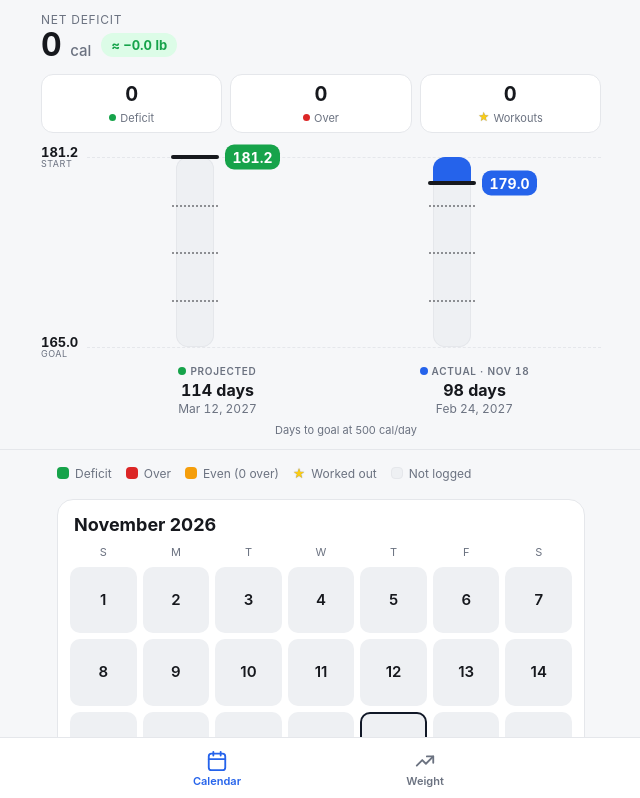
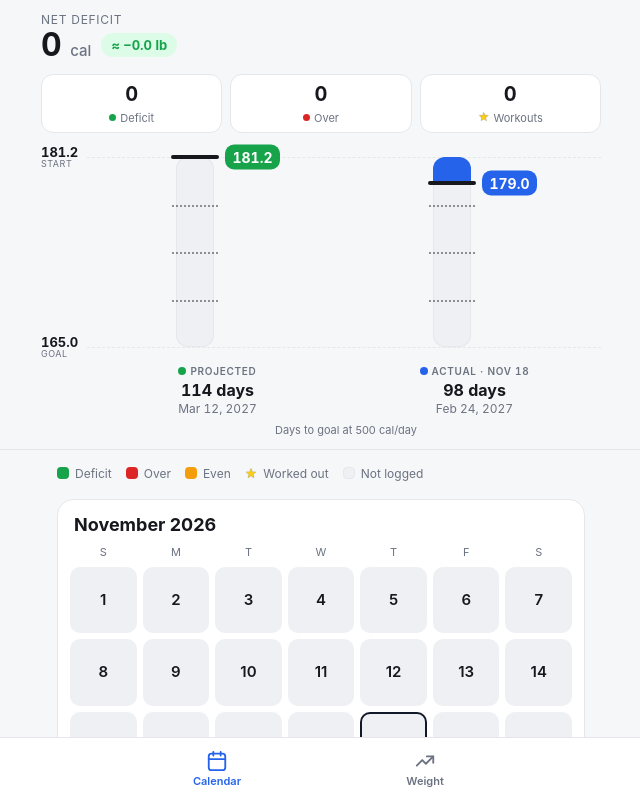
Before and after one commit to jtspeck22-blip/test-, a plain HTML site: page index.html in a window 1280 px wide. Shown: the top 798 px of the page, without its empty margins (319-959 px from the left). Drawn offline with Linux system fonts and the light colour scheme.

Commit message:
Simplify Even legend label
Co-Authored-By: Claude Opus 5.5 <noreply@anthropic.com>
Claude-Session: https://claude.ai/code/session_01F1CsVwRABAnUB2pts9vEJo

```diff
--- a/index.html
+++ b/index.html
@@ -312,7 +312,7 @@
   <div class="legend">
     <span><i class="dot" style="background:var(--yes)"></i>Deficit</span>
     <span><i class="dot" style="background:var(--no)"></i>Over</span>
-    <span><i class="dot" style="background:var(--even)"></i>Even (0 over)</span>
+    <span><i class="dot" style="background:var(--even)"></i>Even</span>
     <span><span style="color:#facc15;text-shadow:0 0 1px rgba(0,0,0,.55)">★</span>Worked out</span>
     <span><i class="dot" style="background:var(--empty);border:1px solid var(--line)"></i>Not logged</span>
   </div>
```
